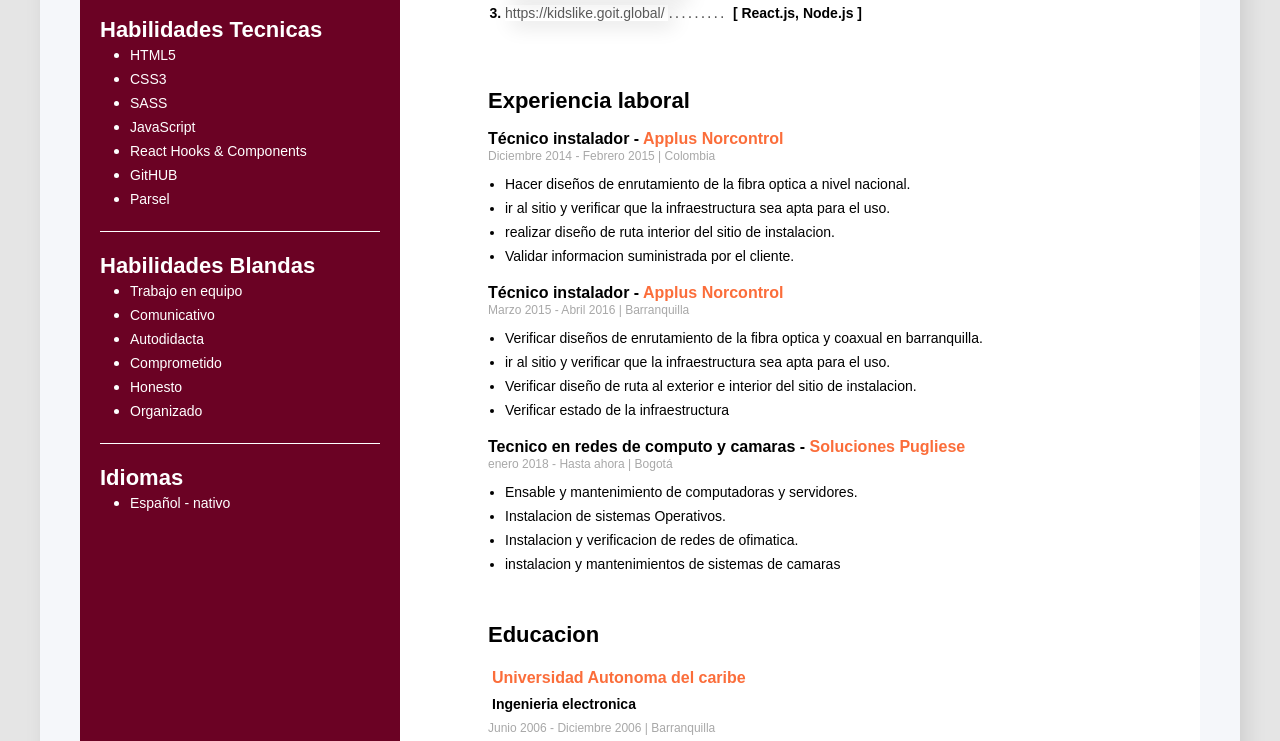
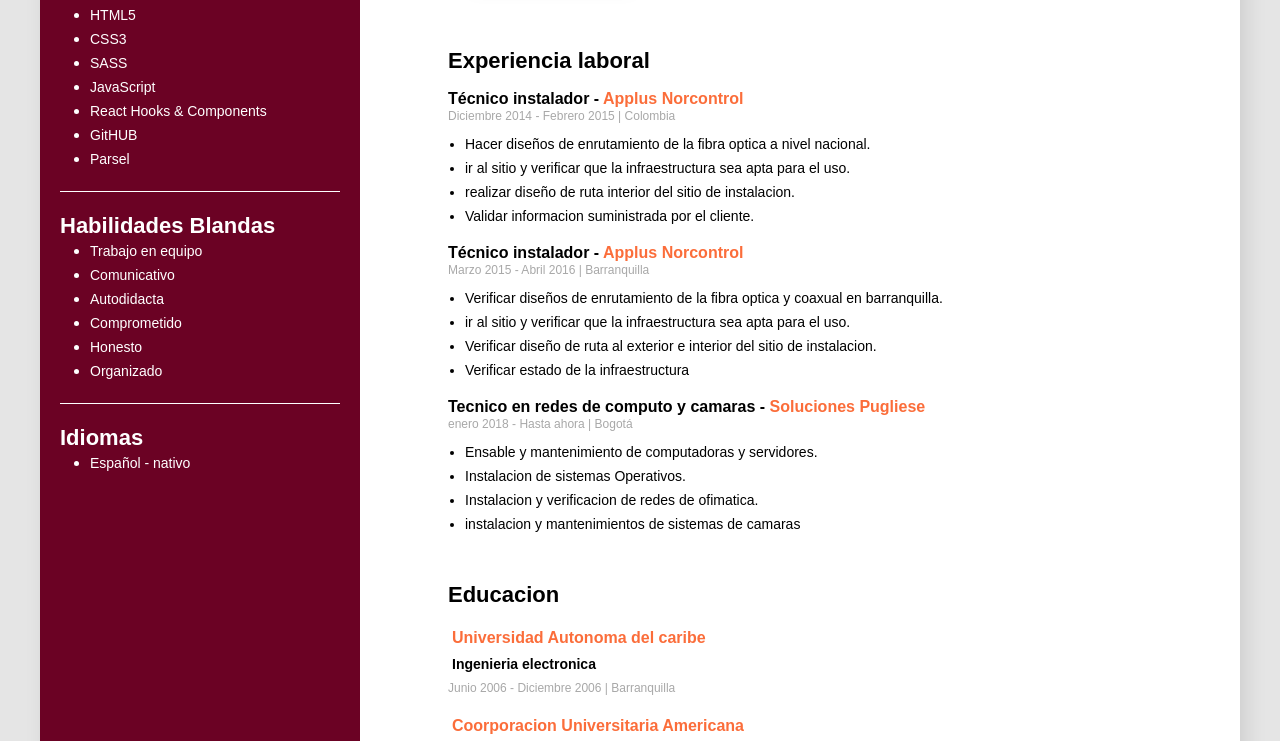
Before and after one commit to Pugli87/ProyectoCV, a plain HTML site: page index.html in a window 1280 px wide. Shown: the part 533-1274 px from the top of the page. Drawn offline with Linux system fonts and the light colour scheme.

Commit message:
Update styles.css

```diff
--- a/css/styles.css
+++ b/css/styles.css
@@ -39,7 +39,7 @@ a{
   margin: 40px auto;
   margin-top: 19px;
   margin-bottom: 25px;
-  border: 40px solid #F5F7FA;;
+  /* border: 40px solid #F5F7FA; */
 }
 
 
```
